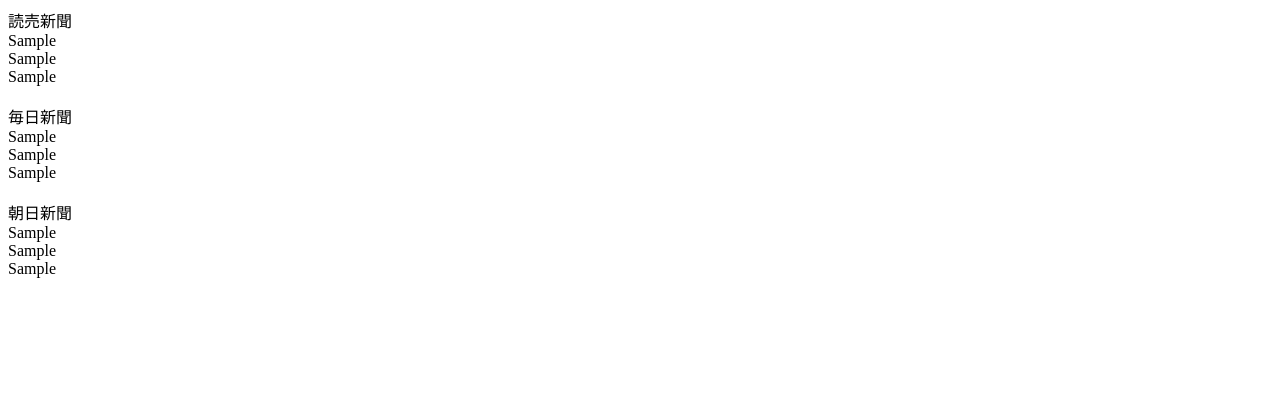
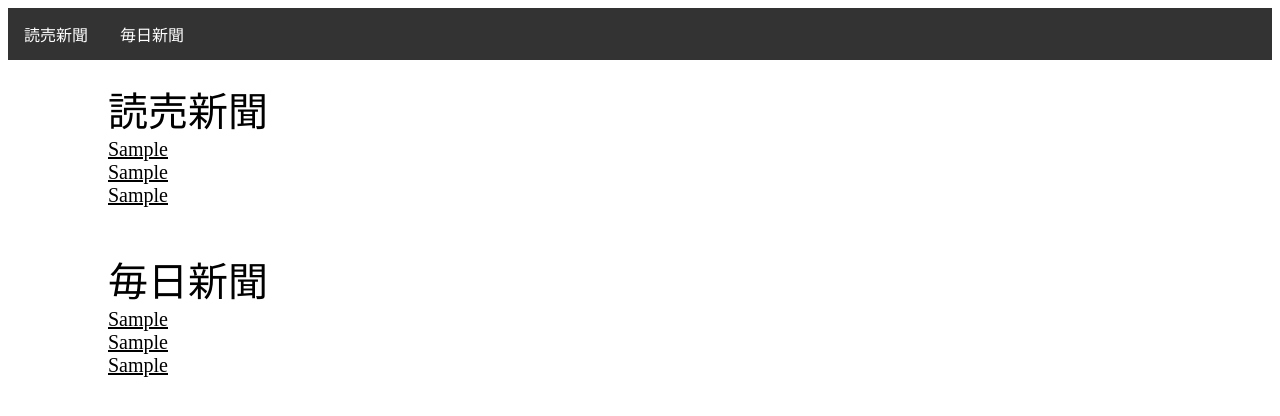
Before and after one commit to yuki39/groupwork33, a Django app: template groupwork/templates/demo/main.html in a window 1280 px wide. Shown: the top 416 px of the page. Run offline with Django 3.2, Linux system fonts and the light colour scheme; the template is opened without the code that fills it: most values are stand-ins (such as "Sample title", 1, 10 or a date in 2020).

Commit message:
Changed for css and html

```diff
--- a/groupwork/static/css/news.css
+++ b/groupwork/static/css/news.css
@@ -1,23 +1,50 @@
-title {
-  background-color: #DDD;
-  padding: 10px 20px 10px 20px
+ul {
+    list-style-type: none;
+    margin: 0;
+    padding: 0;
+    overflow: hidden;
+    background-color: #333;
+    position: -webkit-sticky; /* Safari */
+    position: sticky;
+    top: 0;
 }
 
-body {
-  background-color: #FFF
-  padding: 10px 20px 20px 20px
+li {
+    float: left;
 }
 
-#yomiuri{
-  font-size: 30pt;
-
+li a {
+    display: block;
+    color: white;
+    text-align: center;
+    padding: 14px 16px;
+    text-decoration: none;
 }
 
-#mainichi{
-  font-size: 30pt;
-
+li a:hover {
+    background-color: green;
 }
 
-#asahi{
+.active {
+    background-color: #4CAF50;
+}
+
+.yomi {
+  background-color: #FFF;
+  padding: 20px 100px 0px 100px;
+}
+
+.mai {
+  background-color: #FFF;
+  padding: 20px 100px 0px 100px;
+}
+
+.name{
   font-size: 30pt;
 }
+
+
+.kiji{
+  font-size: 15pt;
+  text-decoration: underline;
+}
--- a/groupwork/templates/demo/main.html
+++ b/groupwork/templates/demo/main.html
@@ -1,14 +1,32 @@
+{% load staticfiles %}
 <html>
+<head>
+  <title>
+  最新ニュース
+</title>
+  <link rel="stylesheet" href="{% static 'css/news.css' %}">
+</head>
+<body>
+  <ul>
+    <li><a href = "#ap_1">読売新聞</a></li>
+    <li><a href = "#ap_2">毎日新聞</a></li>
+  </ul>
+  <div class = yomi>
+    <div class = name>
+      <div id = ap_1>読売新聞</div>
+    </div>
+    <div class = kiji>
+      {{yomiuri1}}<br>{{yomiuri2}}<br>{{yomiuri3}}<br><br>
+    </div>
+  </div>
 
-<body>
-  読売新聞<br>
-  {{yomiuri1}}<br>{{yomiuri2}}<br>{{yomiuri3}}<br><br>
-
-  毎日新聞<br>
-  {{mainichi1}}<br>{{mainichi2}}<br>{{mainichi3}}<br><br>
-
-  朝日新聞<br>
-  {{asahi1}}<br>{{asahi2}}<br>{{asahi3}}<br><br>
-
+  <div class = mai>
+    <div class = name>
+      <div id = ap_2>毎日新聞</div>
+    </div>
+    <div class = kiji>
+      {{mainichi1}}<br>{{mainichi2}}<br>{{mainichi3}}<br><br>
+    </div>
+  </div>
 </body>
 </html>
--- a/groupwork/views.py
+++ b/groupwork/views.py
@@ -13,7 +13,7 @@
 #    while True:
 
         # 表示する各サイトのURLを入れる
-    #ytitle = []
+
     yomiuri = requests.get('https://www.yomiuri.co.jp/latestnews/')
     mainichi = requests.get('https://mainichi.jp/flash/1')
     asahi = requests.get('http://www.asahi.com/news/')
@@ -41,6 +41,7 @@
     atitle1 = soupa.select('.SW')[0].getText
     atitle2 = soupa.select('.SW')[1].getText
     atitle3 = soupa.select('.SW')[2].getText
+
     #for i in ['1','2','3','4']:
     #    li = ytitle_index.find('li',attrs={'class': 'no'+i})
     #    a = li.find('a')
```
